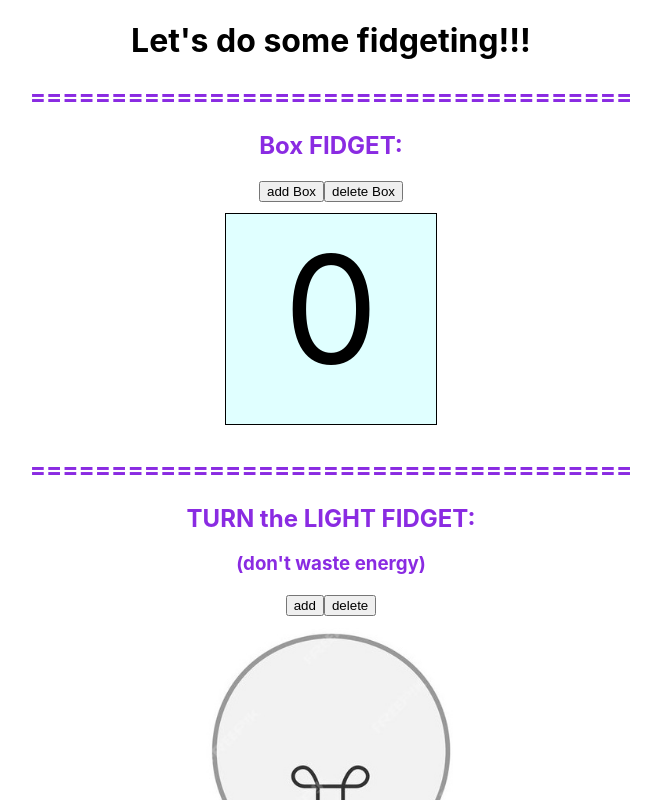
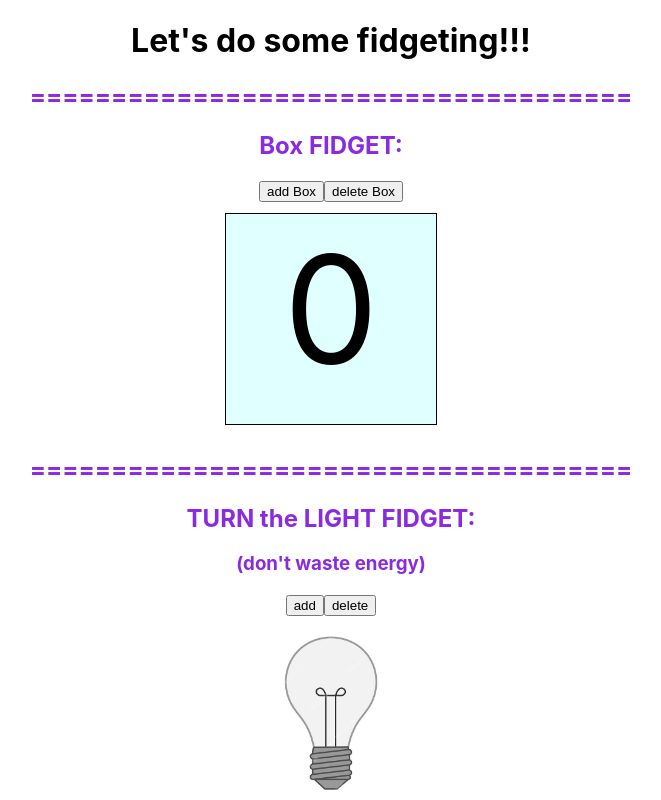
Before and after one commit to LearnProjects89/color-box, a React (Create React App) app: page / in a window 1280 px wide. Shown: the top 800 px of the page, without its empty margins (309-970 px from the left). Built offline with nearby package versions, Linux system fonts and the light colour scheme.

Commit message:
the lightbulb is fully working

```diff
--- a/src/App.css
+++ b/src/App.css
@@ -37,14 +37,10 @@ h2, h3 {
 }
 
 .lightBulb {
-  display: flex;
-  flex-wrap: wrap;
-  justify-content: center;
-  align-items: center;
-  gap: 10px;
-  flex: 0 0 calc(35% - 10px);
-  /* box-sizing: border-box;  */
-  position: relative;
-  margin: 5px;
+  width: 200px;
+  padding: 5px;
+  text-align: center;
+  margin: 10px;
+  display: inline-block;
 
 }
--- a/src/App.js
+++ b/src/App.js
@@ -41,7 +41,7 @@ const App = () => {
       <div className="container">
         {addLightBulb}
       </div>
-
+      <h2>=====================================</h2>
 
 
 
--- a/src/components/LightBulb.js
+++ b/src/components/LightBulb.js
@@ -18,7 +18,7 @@ const LightBulb = () => {
         <img
           onClick={turnTheLight}
           src={light}
-          style={{ width: '59%' }}
+          style={{ width: '50%' }}
           alt="Light bulb" />
       </div>
 
```
